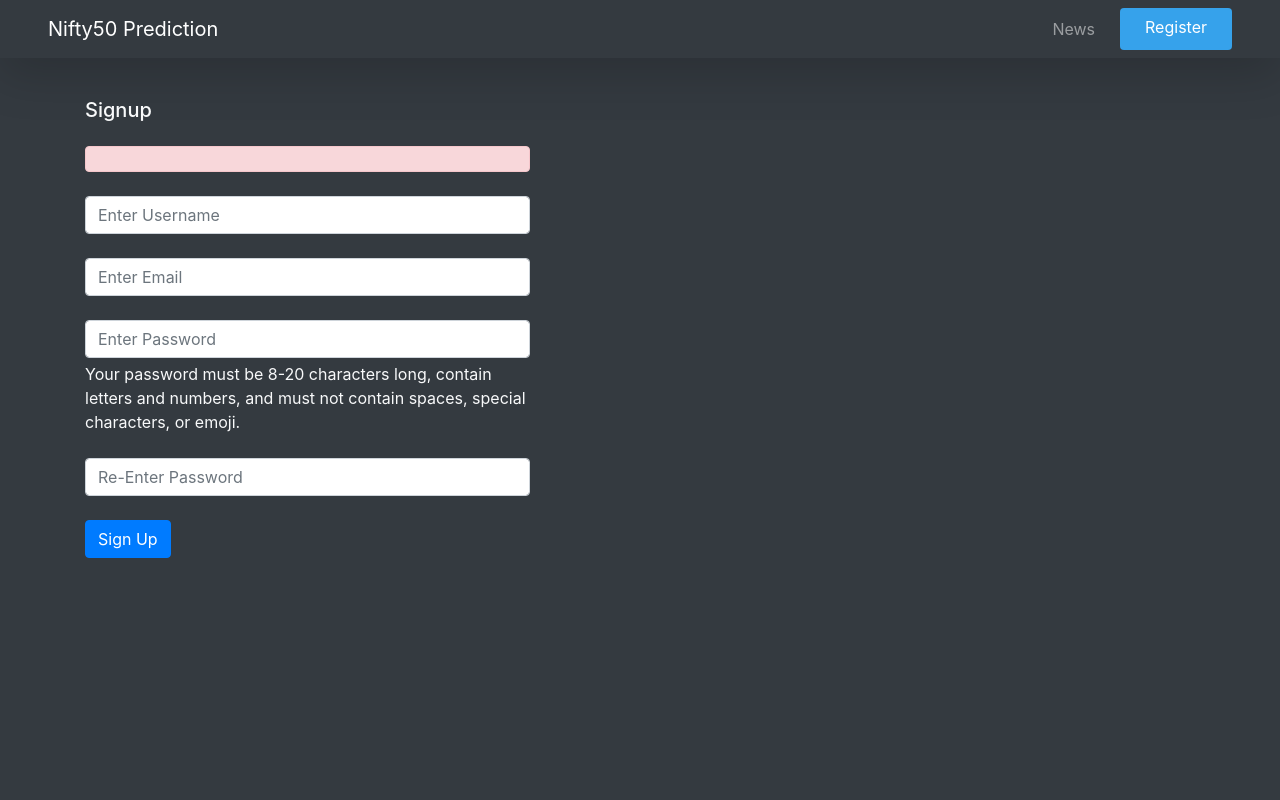
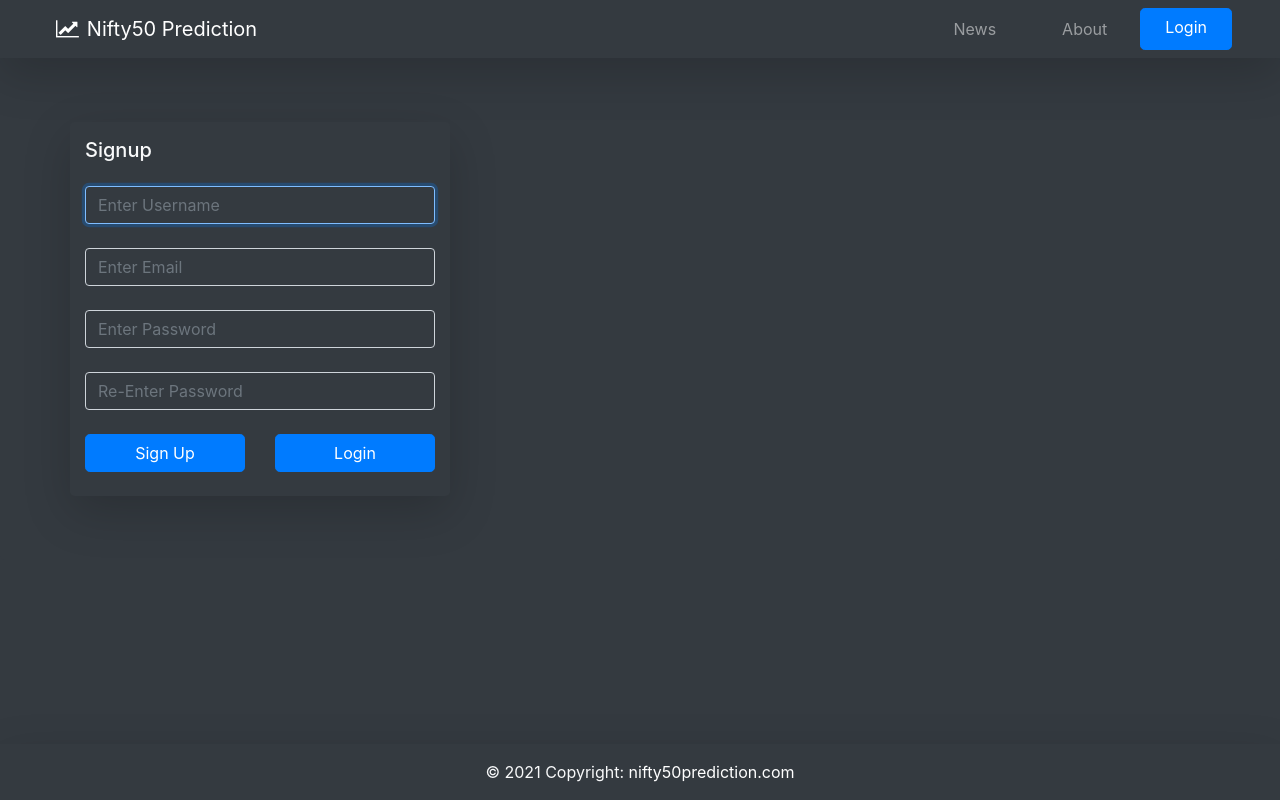
Before and after one commit to sanket-kumbhare/Nifty-Prediction, a Django app: page /signup/ in a window 1280 px wide. Run offline with Django 3.2, Linux system fonts and the light colour scheme.

Commit message:
Signup Form updated navbar updated

```diff
--- a/Stock_Prediction/urls.py
+++ b/Stock_Prediction/urls.py
@@ -22,8 +22,8 @@ urlpatterns = [
 
     # Auth
     path('', views.home, name='home'),
-    path('chart/', views.chart, name='chart'),
     path('signup/', views.signupuser, name='signupuser'),
+    path('logout/', views.logoutuser, name='logoutuser'),
 
     # Main
     path('prediction/', views.prediction, name='prediction')
--- /dev/null
+++ b/stock/forms.py
@@ -0,0 +1,25 @@
+from django.contrib.auth.forms import UserCreationForm
+from django.contrib.auth.models import User
+
+class SignUpForm(UserCreationForm):
+    class Meta:
+        model = User
+        fields = ['username', 'email', 'password1', 'password2']
+
+    def __init__(self, *args, **kwargs):
+        super().__init__(*args, **kwargs)
+        self.fields['username'].widget.attrs["class"] = "form-control bg-dark text-white mb-4"
+        self.fields['username'].widget.attrs["placeholder"] = "Enter Username"
+        self.fields['username'].widget.attrs["required"] = "true"
+
+        self.fields['email'].widget.attrs["class"] = "form-control bg-dark text-white mb-4"
+        self.fields['email'].widget.attrs["placeholder"] = "Enter Email"
+        self.fields['email'].widget.attrs["required"] = "true"
+
+        self.fields['password1'].widget.attrs["class"] = "form-control bg-dark text-white mb-4"
+        self.fields['password1'].widget.attrs["placeholder"] = "Enter Password"
+        self.fields['password1'].widget.attrs["required"] = "true"
+
+        self.fields['password2'].widget.attrs["class"] = "form-control bg-dark text-white mb-4"
+        self.fields['password2'].widget.attrs["placeholder"] = "Re-Enter Password"
+        self.fields['password2'].widget.attrs["required"] = "true"
--- a/stock/templates/base.html
+++ b/stock/templates/base.html
@@ -8,24 +8,62 @@
 		<!-- Bootstrap CSS -->
 		<link rel="stylesheet" href="https://cdn.jsdelivr.net/npm/bootstrap@4.6.0/dist/css/bootstrap.min.css" integrity="sha384-B0vP5xmATw1+K9KRQjQERJvTumQW0nPEzvF6L/Z6nronJ3oUOFUFpCjEUQouq2+l" crossorigin="anonymous">
 
+		<!-- Fontawesome -->
+		<link rel="stylesheet" href="https://cdnjs.cloudflare.com/ajax/libs/font-awesome/4.7.0/css/font-awesome.min.css">
+
+		<link rel="shortcut icon" href="" type="image/x-icon">
 
 		<title>Nifty50 Prediction</title>
 	</head>
 	<header>
 
 		<!-- Navigation Bar -->
+		{% if user.is_authenticated %}
 		<nav class="navbar navbar-expand-lg navbar-dark bg-dark px-5 shadow-lg">
-			<a class="navbar-brand" href="{% url 'home' %}">Nifty50 Prediction</a>
+			<a class="navbar-brand" href="{% url 'prediction' %}"><i class="fa fa-line-chart px-2" aria-hidden="true"></i>Nifty50 Prediction</a>
 			<button class="navbar-toggler" type="button" data-toggle="collapse" data-target="#navbarNavAltMarkup" aria-controls="navbarNavAltMarkup" aria-expanded="false" aria-label="Toggle navigation">
 				<span class="navbar-toggler-icon"></span>
 			</button>
 			<div class="collapse navbar-collapse" id="navbarNavAltMarkup">
 				<div class="navbar-nav ml-auto">
-					<a class="nav-item nav-link px-4 btn" href="#">News</a>
-					<a class="nav-item px-4 btn" href="{% url 'signupuser' %}" style="background-color: rgba(54, 162, 235, 1); color: white;">Register</a>
+					<a class="nav-item nav-link px-4 mx-2 btn" href="#">News</a>
+					<a class="nav-item nav-link px-4 mx-2 btn" href="#">About</a>
+					<form action="{% url 'logoutuser' %}" method="POST">
+						{% csrf_token %}
+						<button class="nav-item px-4 btn btn-primary btn-block rounded-ls" type="submit">{{ user.username|title }}</button>
+					</form>
 				</div>
 			</div>
 		</nav>
+		{% elif request.path == '/' %}
+		<nav class="navbar navbar-expand-lg navbar-dark bg-dark px-5 shadow-lg">
+			<a class="navbar-brand" href="{% url 'home' %}"><i class="fa fa-line-chart px-2" aria-hidden="true"></i>Nifty50 Prediction</a>
+			<button class="navbar-toggler" type="button" data-toggle="collapse" data-target="#navbarNavAltMarkup" aria-controls="navbarNavAltMarkup" aria-expanded="false" aria-label="Toggle navigation">
+				<span class="navbar-toggler-icon"></span>
+			</button>
+			<div class="collapse navbar-collapse" id="navbarNavAltMarkup">
+				<div class="navbar-nav ml-auto">
+					<a class="nav-item nav-link px-4 mx-2 btn" href="#">News</a>
+					<a class="nav-item nav-link px-4 mx-2 btn" href="#">About</a>
+					<a class="nav-item px-4 btn btn-primary btn-block rounded-lg" href="{% url 'signupuser' %}">Register</a>
+				</div>
+			</div>
+		</nav>
+		{% else %}
+		<nav class="navbar navbar-expand-lg navbar-dark bg-dark px-5 shadow-lg">
+			<a class="navbar-brand" href="{% url 'home' %}"><i class="fa fa-line-chart px-2" aria-hidden="true"></i>Nifty50 Prediction</a>
+			<button class="navbar-toggler" type="button" data-toggle="collapse" data-target="#navbarNavAltMarkup" aria-controls="navbarNavAltMarkup" aria-expanded="false" aria-label="Toggle navigation">
+				<span class="navbar-toggler-icon"></span>
+			</button>
+			<div class="collapse navbar-collapse" id="navbarNavAltMarkup">
+				<div class="navbar-nav ml-auto">
+					<a class="nav-item nav-link px-4 mx-2 btn" href="#">News</a>
+					<a class="nav-item nav-link px-4 mx-2 btn" href="#">About</a>
+					<a class="nav-item px-4 btn btn-primary btn-block rounded-lg" href="{% url 'home' %}">Login</a>
+				</div>
+			</div>
+		</nav>
+		{% endif %}
 
 	</header>
 	<body class="text-light bg-dark">
@@ -49,5 +87,11 @@
 
 		{% block 'script' %}
 		{% endblock 'script' %}
-</body>
+	</body>
+	<footer class="footer fixed-bottom">
+		<div class="text-light bg-dark text-center p-3 shadow-lg">
+    		© {% now 'Y' %} Copyright:
+    		<a class="text-white" href="#">nifty50prediction.com</a>
+  		</div>
+	</footer>
 </html>
--- a/stock/templates/signup.html
+++ b/stock/templates/signup.html
@@ -1,30 +1,36 @@
 {% extends 'base.html' %}
 {% block 'content' %}
-<div class="container py-4">
+<div class="jumbotron vertical-center bg-dark">
+	<div class="container">
 		<div class="row">
-		<div class="col-sm-5">
-			<h5 class="fw-light py-3">Signup</h5>
-			<div class="alert alert-danger mb-4">{{ error }}</div>
+			<div class="col-sm-4 shadow-lg py-3 rounded-lg">
+				<h5 class="fw-light mb-4">Signup</h5>
+				<p class="text-danger">{{ error }}</p>
 				<form method="POST">
 					{% csrf_token %}
 					<div class="mb-4">
-					<input type="text" class="form-control" id="exampleInputEmail1" name="username" placeholder="Enter Username">
+						{{ form.username }}
 					</div>
 					<div class="mb-4">
-					<input type="email" class="form-control" id="exampleInputEmail1" aria-describedby="emailHelp" name="email" placeholder="Enter Email">
+						{{ form.email }}
 					</div>
 					<div class="mb-4">
-					<input type="password" class="form-control" id="exampleInputPassword1" name="password1" placeholder="Enter Password">
-					<div id="passwordHelpBlock" class="form-text">
-						Your password must be 8-20 characters long, contain letters and numbers, and must not contain spaces, special characters, or emoji.
+						{{ form.password1 }}
+					</div>
+					<div class="mb-4">
+						{{ form.password2 }}
+					</div>
+					<div class="row">
+						<div class="col-lg-6">
+							<button type="submit" class="btn btn-primary btn-block rounded-lg mb-2">Sign Up</button>
+						</div>
+						<div class="col-lg-6">
+							<a href="{% url 'home' %}" class="btn btn-primary btn-block rounded-lg mb-2">Login</a>
 						</div>
 					</div>
-				<div class="mb-4">
-					<input type="password" class="form-control" id="exampleInputPassword1" name="password2" placeholder="Re-Enter Password">
-				</div>
-				<button type="submit" class="btn btn-primary">Sign Up</button>
 				</form>
 			</div>
 		</div>
 	</div>
+</div>
 {% endblock 'content' %}
--- a/stock/views.py
+++ b/stock/views.py
@@ -1,35 +1,31 @@
 from django.shortcuts import render, redirect
 from django.contrib.auth.models import User
-from django.contrib.auth import authenticate, login
+from .forms import SignUpForm
+from django.contrib.auth import authenticate, login, logout
 from django.db import IntegrityError
+from nsepy import get_history
+from datetime import date, timedelta
 
 # Create your views here.
-def chart(request):
-    labels = []
-    data = []
-
-    return {
-    	'labels':  [23,"24-march","c","d","e","f","g","h","i","j","k","l","m","n","o","p","q","r","s","t","u","v","w","x","y","z","w","x","y","z"],
-    	'data': [100, 204, 150, 158, 199, 169, 111, 123, 134, 156, 143, 210, 212, 134, 123, 124, 178, 177, 197, 123, 154, 134, 124, 135, 154, 152, 23, 32, 52, 164]
-    }
-
-
 def home(request):
-	labels = chart(request)['labels']
-	data = chart(request)['data']
+	data = get_history(
+			symbol="NIFTY",
+			start=date.today() - timedelta(days=30),
+			end=date.today(),
+			index=True,
+		)
+	labels = data._data.axes[1].tolist()
 	if request.method == 'GET':
-		return render(request, 'home.html', {'labels': labels, 'data': data})
+		return render(request, 'home.html', {'labels': labels, 'data': data['Close'].tolist()})
 	if request.method == 'POST':
 		user = authenticate(request, username=request.POST['username'], password=request.POST.get('password'))
 		if user is not None:
 			login(request, user)
 			return redirect('prediction')
 		else:
-			return render(request, 'home.html', {'error': "Username and Password doesn't Match.", 'labels': labels, 'data': data})
+			return render(request, 'home.html', {'error': "*Username and Password doesn't Match.*", 'labels': labels, 'data': data['Close']})
 
 def signupuser(request):
-	if request.method == 'GET':
-		return render(request, 'signup.html')
 	if request.method == 'POST':
 		if request.POST.get('password1') == request.POST.get('password2'):
 			try:
@@ -38,9 +34,15 @@ def signupuser(request):
 				login(request, user)
 				return redirect('prediction')
 			except IntegrityError:
-				return render(request, 'signup.html', {'error': 'Username is already taken.'})
+				return render(request, 'signup.html', {'form': SignUpForm(), 'error': '*Username is already taken.*'})
 		else:
-			return render(request, 'signup.html', {'error': 'Password does not match.-'})
+			return render(request, 'signup.html', {'form': SignUpForm(),'error': '*Password does not match.*'})
+	return render(request, 'signup.html', {'form': SignUpForm()})
+
+def logoutuser(request):
+	if request.method == 'POST':
+		logout(request)
+		return redirect('home')
 
 def prediction(request):
 	return render(request, 'prediction.html')
```
Also changed, not shown: stock/templates/home.html (+25 -20 lines), db.sqlite3. Lines whose indentation alone changed are shown as unchanged.
